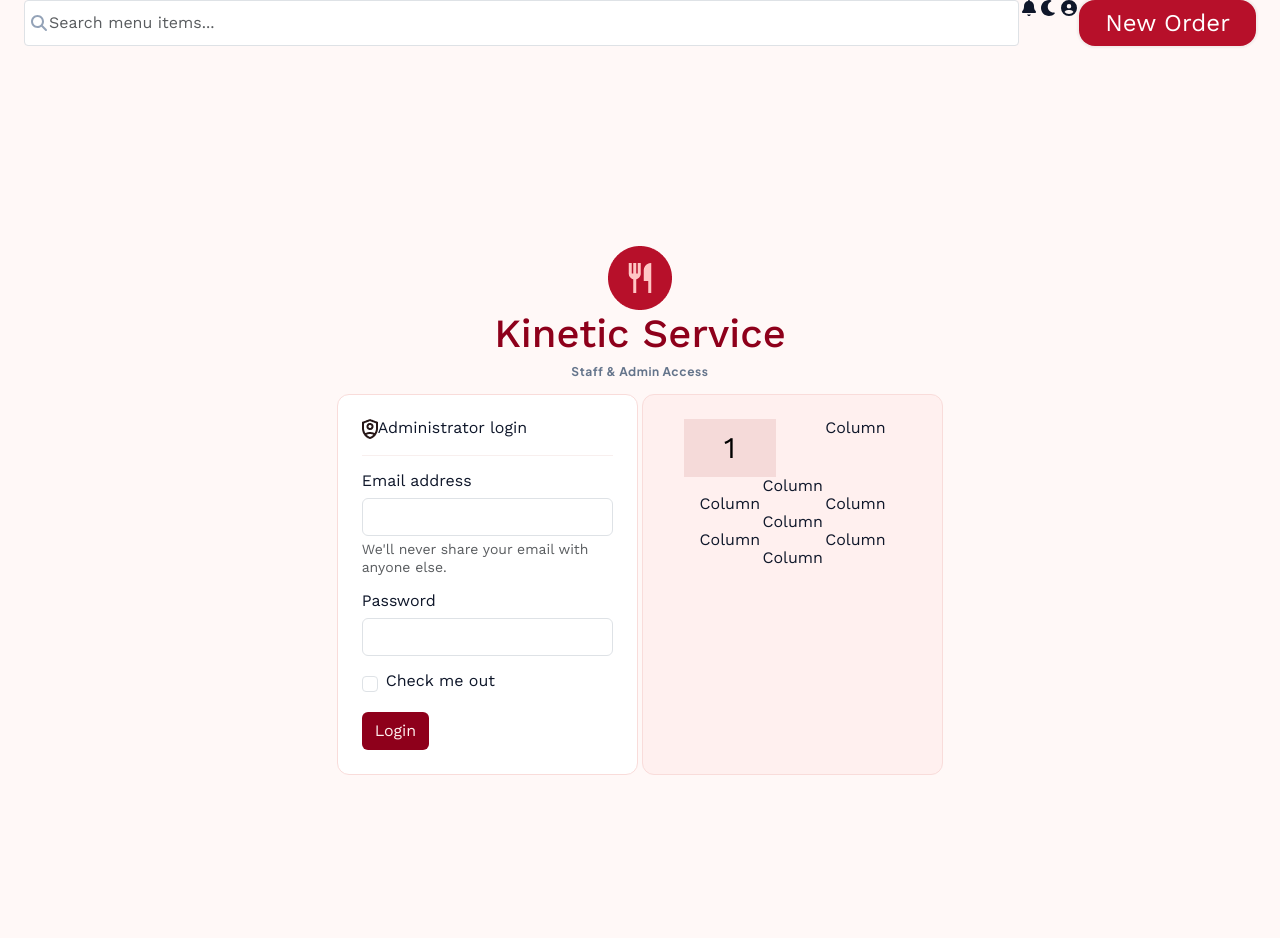
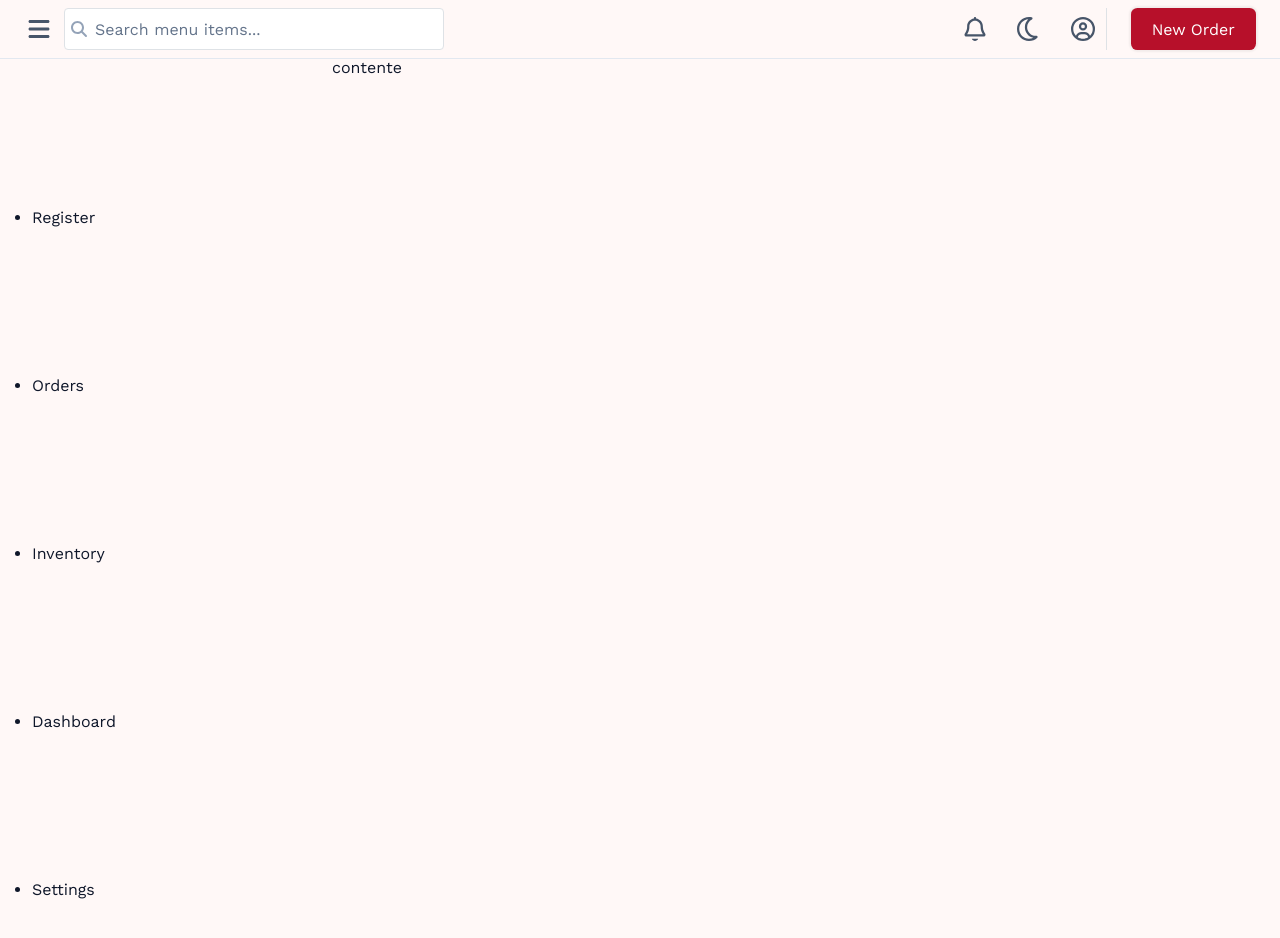
Before and after one commit to Abdelrahman-Mahmoud-Elsaeed/restaurant-pos-system, a React app in the folder frontend/: page / in a window 1280 px wide. Shown: the top 938 px of the page. After the commit the page ends 915 px from the top, so only its background shows below. Built offline with nearby package versions, Linux system fonts and the light colour scheme; the HTML template or start-up script is replaced by a standard one.

Commit message:
add Navbar

```diff
--- a/frontend/package.json
+++ b/frontend/package.json
@@ -11,6 +11,7 @@
   },
   "dependencies": {
     "@fortawesome/fontawesome-svg-core": "^7.2.0",
+    "@fortawesome/free-regular-svg-icons": "^7.2.0",
     "@fortawesome/free-solid-svg-icons": "^7.2.0",
     "@fortawesome/react-fontawesome": "^3.3.1",
     "bootstrap": "^5.3.8",
--- a/frontend/src/app/App.jsx
+++ b/frontend/src/app/App.jsx
@@ -1,15 +1,20 @@
 import Navbar from "../component/layouts/Navbar/Navbar"
+import Sidebar from "../component/layouts/Sidebar/Sidebar";
 import  Button  from "../component/ui/Button/Button"
 import Taps from "../component/ui/Taps/Taps"
 
 import Login from "../pages/login";
 
 function App() {
-
   return (
     <>
       <Navbar></Navbar>
-        <Login/>
+      <div className="d-flex">
+        <Sidebar></Sidebar>
+        <div>
+          contente
+        </div>
+      </div>
     </>
   )
 }
--- a/frontend/src/component/layouts/Navbar/Navbar.jsx
+++ b/frontend/src/component/layouts/Navbar/Navbar.jsx
@@ -1,30 +1,52 @@
-import { FontAwesomeIcon } from '@fortawesome/react-fontawesome'
-import { faMagnifyingGlass,faBell,faMoon,faCircleUser } from '@fortawesome/free-solid-svg-icons'
-import styles from "./Navbar.module.css"
-import Button from '../../ui/Button/Button';
+import { FontAwesomeIcon } from "@fortawesome/react-fontawesome";
+import { faMagnifyingGlass, faBars } from "@fortawesome/free-solid-svg-icons";
+import {
+  faBell,
+  faMoon,
+  faCircleUser,
+} from "@fortawesome/free-regular-svg-icons";
+import styles from "./Navbar.module.css";
+import Button from "../../ui/Button/Button";
+import { useUI } from "../../../context/UiContext";
 
 function Navbar() {
+  const { sidebarState, setSidebarState } = useUI();
+  console.log(sidebarState)
   return (
     <>
-      <nav className='d-flex mx-4'>
-        <div className="input-group position-relative">
+      <nav className="d-flex py-2 px-4">
+        <div className="d-flex align-items-center justify-content-center" onClick={()=> setSidebarState(!sidebarState)}>
+          <FontAwesomeIcon icon={faBars} className="fs-4" />
+        </div>
+        <div className="d-flex justify-content-between w-100">
+          <div className="input-group position-relative align-items-center d-sm-block d-none">
             <input
               type="text"
-            className="form-control ps-4 rounded-1"
+              className="rounded-1 h-100"
               placeholder="Search menu items..."
               aria-label="Username"
               aria-describedby="basic-addon1"
             />
-          <FontAwesomeIcon icon={faMagnifyingGlass} className={styles.searchIcon}/>
+            <FontAwesomeIcon
+              icon={faMagnifyingGlass}
+              className={`${styles.searchIcon}  ${styles.iconPos} `}
+            />
           </div>
-        <div className='d-flex '>
-          <div className='d-flex '>
-            <FontAwesomeIcon icon={faBell} />
-            <FontAwesomeIcon icon={faMoon} />
-            <FontAwesomeIcon icon={faCircleUser} />
+          <div className="d-flex align-items-center"></div>
+          <div className="d-flex align-items-center w-100 justify-content-end ">
+            <div
+              className={`d-flex gap-4 h-100 align-items-center justify-content-between mx-4 pe-2 border-end flex-sm-grow-0 flex-grow-1 ${styles.iconsGroup}`}
+            >
+              <FontAwesomeIcon
+                icon={faMagnifyingGlass}
+                className={`${styles.searchIcon} d-sm-none d-block`}
+              />
+              <FontAwesomeIcon icon={faBell} className="fs-4" />
+              <FontAwesomeIcon icon={faMoon} className="fs-4" />
+              <FontAwesomeIcon icon={faCircleUser} className="fs-4" />
             </div>
-          <Button  text="New Order"></Button>
-
+            <Button fontSize={6} text="New Order"></Button>
+          </div>
         </div>
       </nav>
     </>
--- a/frontend/src/component/layouts/Navbar/Navbar.module.css
+++ b/frontend/src/component/layouts/Navbar/Navbar.module.css
@@ -1,15 +1,36 @@
-.searchIcon {
+nav {
+  border-bottom: 1px solid #e2e8f0;
+}
+
+
+.iconPos {
   top: 50%;
-  left: 6px;
+  left: 16px;
   transform: translateY(-50%);
   position: absolute;
-  color: #94A3B8;
+  color: #94a3b8;
+  cursor: unset;
+}
+
+.searchIcon {
   z-index: 8;
 }
+.iconsGroup {
+  border-right-width: 2px solid #e2e8f0;
+}
 
+input {
+  max-width: 380px;
+  margin: 0 10px;
+  height: 40px;
+  padding: 0 0 0 30px;
+  display: block;
+  width: 100%;
+  font-weight: 400;
+  line-height: 1.5;
+  outline: none;
+  border: var(--bs-border-width) solid var(--bs-border-color);
+}
 input::placeholder {
-  color :var(--text-color-3)
-
-
-
+  color: var(--text-color-3);
 }
--- /dev/null
+++ b/frontend/src/component/layouts/Sidebar/Sidebar.jsx
@@ -0,0 +1,36 @@
+
+
+function Sidebar() {
+
+  return (
+    <>
+      <div></div>
+      <div>
+        <ul>
+          <div>
+            <svg></svg>
+            <li>Register</li>
+          </div>
+          <div>
+            <svg></svg>
+            <li>Orders</li>
+          </div>
+          <div>
+            <svg></svg>
+            <li>Inventory</li>
+          </div>
+          <div>
+            <svg></svg>
+            <li>Dashboard</li>
+          </div>
+          <div>
+            <svg></svg>
+            <li>Settings</li>
+          </div>
+        </ul>
+      </div>
+    </>
+  )
+}
+
+export default Sidebar
--- /dev/null
+++ b/frontend/src/component/layouts/Sidebar/Sidebar.module.css
@@ -0,0 +1,28 @@
+
+
+.a {
+  /* Background+Border+Shadow */
+
+box-sizing: border-box;
+
+/* Auto layout */
+display: flex;
+flex-direction: row;
+justify-content: center;
+align-items: center;
+padding: 0px;
+
+width: 40px;
+height: 40px;
+
+background: #FEE2E2;
+border: 1px solid #FECACA;
+box-shadow: 0px 1px 2px rgba(0, 0, 0, 0.05);
+border-radius: 12px;
+
+/* Inside auto layout */
+flex: none;
+order: 0;
+flex-grow: 0;
+
+}
--- a/frontend/src/component/ui/Button/Button.jsx
+++ b/frontend/src/component/ui/Button/Button.jsx
@@ -1,13 +1,3 @@
-/**
- * Ui Button
- * @param {number} fontSize - input number bettwen 1 - 5.
- * @param {string} bgColor - input css var color.
- * @param {string} fontWight - input number bettwen 1 - 5.
- * @param {string} padding - input number bettwen 1 - 5.
- * @param {string} text - input the text inside the Taps.
- * @returns {number} The sum of the two numbers.
- */
-
 function Button({
   fontSize = 4,
   fontWight = "normal",
@@ -15,18 +5,38 @@ function Button({
   variant = "primary",
   styles,
 }) {
+
+  const fontSizeMap = {
+    1: 2.5,
+    2: 2,
+    3: 1.75,
+    4: 1.5,
+    5: 1.25,
+    6: 1,
+    7: 0.5,
+  };
+
+  const fs = fontSizeMap[fontSize] || 1.5;
+
   const baseStyles = {
+    fontSize: `${fs}rem`,
+    fontWeight: fontWight,
+
+    padding: `${0.6}em ${1.2}em`,
+
+    minWidth: `${6}em`,
+
+    lineHeight: 1.2,
+
+    borderRadius: "0.4em",
     boxShadow: "0px 0px 2px 2px rgba(0, 0, 0, 0.05)",
 
-    borderRadius: "16px",
-
-    padding: "12px 24px",
-    whiteSpace:"nowrap",
-    color: "#ffff",
-    minWidth: "120px",
-    borderStyle:"solid",
+    whiteSpace: "nowrap",
+    color: "#fff",
+    borderStyle: "solid",
     borderColor: "transparent",
   };
+
   const variantStyles = {
     primary: {
       backgroundColor: "var(--primary-color)",
@@ -35,18 +45,19 @@ function Button({
       backgroundColor: "var(--main-bg-color)",
       borderColor: "#CBD5E1",
       color: "var(--text-color-4)",
-      borderWidth:"2px"
+      borderWidth: "0.15em",
     },
   };
+
   return (
     <button
       type="button"
-      className={`fs-${fontSize} w-${fontWight}`}
-      style={{  ...baseStyles, ...variantStyles[variant] , ...styles}}
+      style={{ ...baseStyles, ...variantStyles[variant], ...styles }}
     >
       {text}
     </button>
   );
 }
 
-export default Button;
+
+export default Button
--- /dev/null
+++ b/frontend/src/context/UiContext.jsx
@@ -0,0 +1,16 @@
+/* eslint-disable react-refresh/only-export-components */
+import { createContext, useState,useContext } from 'react';
+
+export const UIContext   = createContext(null);
+
+export const UIProvider  = ({ children }) => {
+  const [sidebarState,setSidebarState] = useState(false);
+  return (
+    <UIContext  value={{sidebarState,setSidebarState}}>
+      {children}
+    </UIContext>
+  )
+}
+
+
+export const useUI = () => useContext(UIContext);
--- a/frontend/src/index.css
+++ b/frontend/src/index.css
@@ -87,3 +87,9 @@ order: 0;
 flex-grow: 0;
 
 }
+
+
+svg {
+  color: #475569;
+  cursor: pointer;
+}
--- a/frontend/src/main.jsx
+++ b/frontend/src/main.jsx
@@ -1,10 +1,13 @@
 import { StrictMode } from 'react'
 import { createRoot } from 'react-dom/client'
+import { UIProvider } from "./context/UiContext.jsx"
 import "./index.css"
 import App from './app/App.jsx'
 
 createRoot(document.getElementById('root')).render(
   <StrictMode>
-    <App />
+    <UIProvider>
+      <App />
+    </UIProvider>
   </StrictMode>,
 )
```
Also changed, not shown: 1 other file (tests, documents, lock files or other folders). Lines whose indentation alone changed are shown as unchanged.
